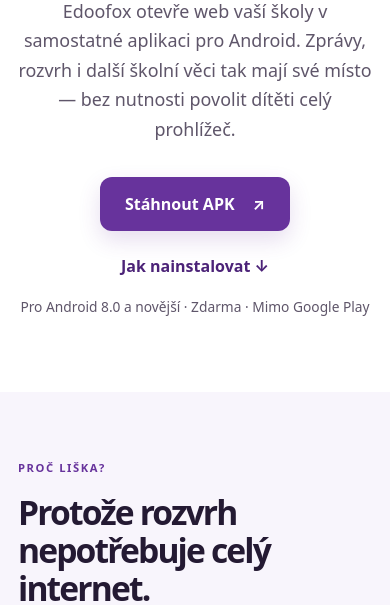
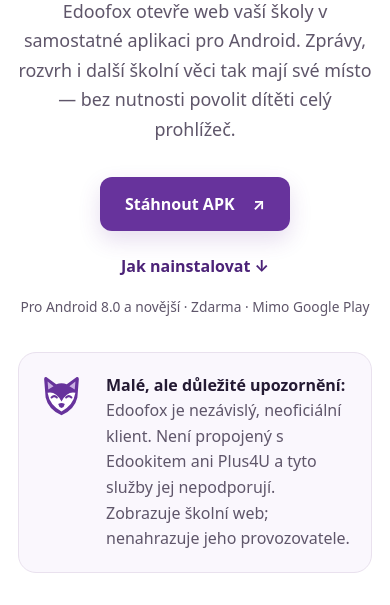
Before and after one commit to mancze/edoofox, a plain HTML site: page docs/index.html in a window 390 px wide. Shown: the part 495-1100 px from the top of the page. Drawn offline with Linux system fonts and the light colour scheme.

Commit message:
Move unofficial-client notice below download hero

```diff
--- a/docs/index.html
+++ b/docs/index.html
@@ -40,6 +40,11 @@
         <span class="art-spark spark-two"></span>
       </div>
     </section>
+
+    <aside class="disclaimer container" aria-label="Upozornění">
+      <img src="images/edoofox.svg" width="45" height="45" alt="">
+      <p><strong>Malé, ale důležité upozornění:</strong> Edoofox je nezávislý, neoficiální klient. Není propojený s Edookitem ani Plus4U a tyto služby jej nepodporují. Zobrazuje školní web; nenahrazuje jeho provozovatele.</p>
+    </aside>
 
     <section class="why-section" aria-labelledby="why-title">
       <div class="container why-grid">
@@ -86,10 +91,6 @@
       </div>
     </section>
 
-    <aside class="disclaimer container" aria-label="Upozornění">
-      <img src="images/edoofox.svg" width="45" height="45" alt="">
-      <p><strong>Malé, ale důležité upozornění:</strong> Edoofox je nezávislý, neoficiální klient. Není propojený s Edookitem ani Plus4U a tyto služby jej nepodporují. Zobrazuje školní web; nenahrazuje jeho provozovatele.</p>
-    </aside>
   </main>
 
   <footer class="site-footer">
--- a/docs/site.css
+++ b/docs/site.css
@@ -27,7 +27,7 @@
 .header-link { font-size: .92rem; font-weight: 650; text-decoration: none; }
 .header-link:hover, .text-link:hover, .site-footer a:hover { text-decoration: underline; }
 
-.hero { display: grid; grid-template-columns: minmax(0, 1.35fr) minmax(260px, .75fr); align-items: center; gap: 48px; min-height: 580px; padding-block: 88px 100px; }
+.hero { display: grid; grid-template-columns: minmax(0, 1.35fr) minmax(260px, .75fr); align-items: center; gap: 48px; min-height: 580px; padding-block: 88px 52px; }
 .eyebrow { margin: 0 0 18px; color: var(--purple); font-size: .76rem; font-weight: 800; letter-spacing: .14em; text-transform: uppercase; }
 h1, h2, p { margin-top: 0; }
 h1, h2 { letter-spacing: -.055em; }
@@ -75,7 +75,7 @@
 .install-footer .button:hover { background: #f0e7f8; }
 .install-footer p { max-width: 500px; margin: 19px 0 0; color: #e0d7e8; font-size: .9rem; line-height: 1.55; }
 
-.disclaimer { display: flex; align-items: flex-start; gap: 22px; padding-block: 60px; }
+.disclaimer { display: flex; align-items: flex-start; gap: 22px; margin-bottom: 76px; padding: 24px 28px; border: 1px solid var(--line); border-radius: 18px; background: #faf7fd; }
 .disclaimer img { flex: none; width: 45px; height: 45px; }
 .disclaimer p { max-width: 850px; margin: 0; color: var(--muted); line-height: 1.6; }
 .disclaimer strong { color: var(--ink); }
@@ -89,7 +89,7 @@
   .container { width: min(100% - 36px, 540px); }
   .header-inner { min-height: 70px; }
   .header-link { font-size: .84rem; }
-  .hero { grid-template-columns: 1fr; gap: 25px; min-height: 0; padding-block: 68px 76px; }
+  .hero { grid-template-columns: 1fr; gap: 25px; min-height: 0; padding-block: 68px 36px; }
   .hero-art { grid-row: 1; min-height: 180px; }
   .art-halo { width: 200px; }
   .hero-art img { width: 120px; }
@@ -103,7 +103,7 @@
   .app-section { padding-block: 78px; }
   .app-preview { width: min(100%, 300px); justify-self: center; }
   .install-footer { grid-column: 1; }
-  .disclaimer { padding-block: 48px; }
+  .disclaimer { margin-bottom: 52px; padding: 20px; }
   .footer-inner { align-items: flex-start; flex-direction: column; justify-content: center; gap: 14px; padding-block: 24px; }
 }
 
```
